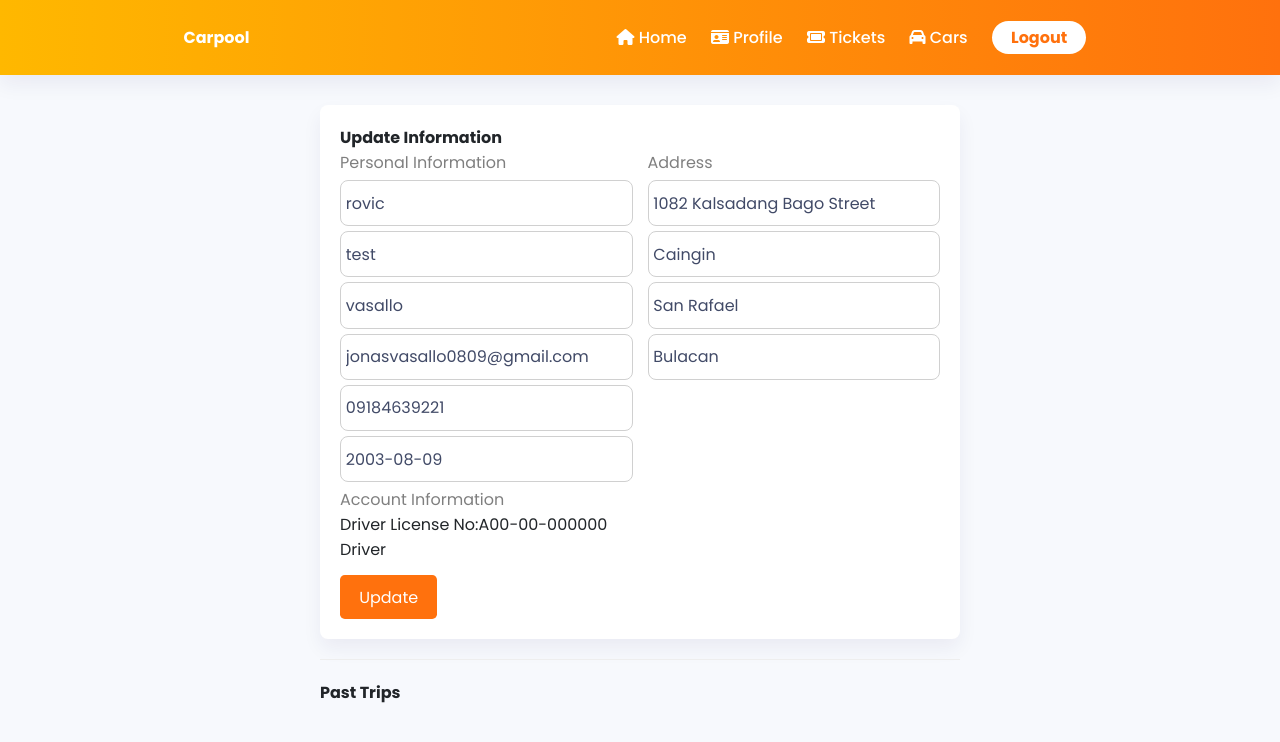
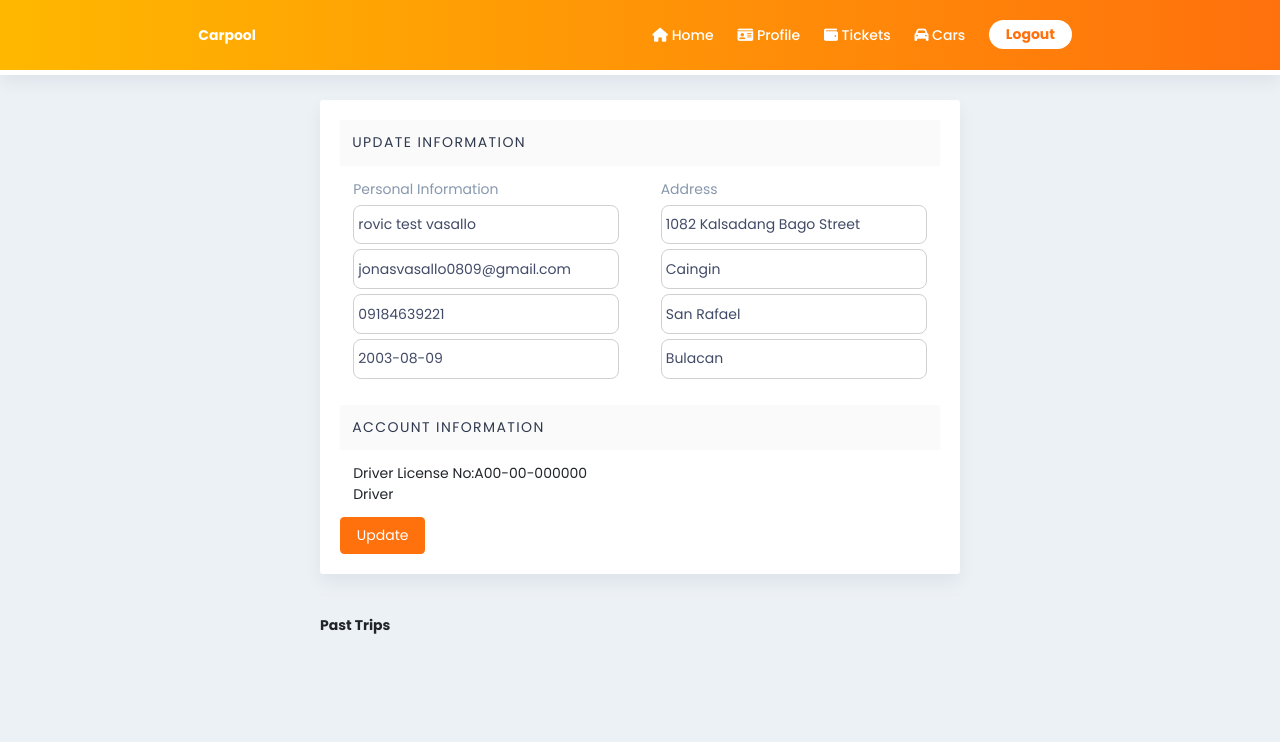
Before and after one commit to iDerrillix/vasalloj-carpool, a PHP site: page /vasalloj-carpool/profile.php in a window 1280 px wide. Shown: the top 742 px of the page. Run offline with PHP 8.4, Linux system fonts and the light colour scheme; a user stored in the database is signed in; data comes from the database, SQL or seed files in the repository; data that the repository does not hold is empty.

Commit message:
updated design pt 1

```diff
--- a/header.css
+++ b/header.css
@@ -12,6 +12,10 @@ header{
     color: white;
     box-shadow: 0 0.6em 1.2em rgba(28, 0, 80, 0.06);
     height: 75px;
+    border-bottom: 5px solid #fff;
+    margin-bottom: -5px;
+    position: fixed;
+    width: 100%;
 }
 header ul li a{
     text-decoration: none;
--- a/header.php
+++ b/header.php
@@ -1,7 +1,7 @@
 <!DOCTYPE html>
 <html lang="en">
 <head>
-<script src="https://cdnjs.cloudflare.com/ajax/libs/jquery/3.7.0/jquery.min.js" integrity="sha512-3gJwYpMe3QewGELv8k/BX9vcqhryRdzRMxVfq6ngyWXwo03GFEzjsUm8Q7RZcHPHksttq7/GFoxjCVUjkjvPdw==" crossorigin="anonymous" referrerpolicy="no-referrer"></script>
+    <script src="https://cdnjs.cloudflare.com/ajax/libs/jquery/3.7.0/jquery.min.js" integrity="sha512-3gJwYpMe3QewGELv8k/BX9vcqhryRdzRMxVfq6ngyWXwo03GFEzjsUm8Q7RZcHPHksttq7/GFoxjCVUjkjvPdw==" crossorigin="anonymous" referrerpolicy="no-referrer"></script>
     <link rel="stylesheet" href="modal.css">
     <link rel="stylesheet" href="header.css">
     <link rel="stylesheet" href="https://cdnjs.cloudflare.com/ajax/libs/font-awesome/6.4.0/css/all.min.css" integrity="sha512-iecdLmaskl7CVkqkXNQ/ZH/XLlvWZOJyj7Yy7tcenmpD1ypASozpmT/E0iPtmFIB46ZmdtAc9eNBvH0H/ZpiBw==" crossorigin="anonymous" referrerpolicy="no-referrer" />
@@ -23,7 +23,7 @@
                 <a href="profile.php"><i class="fa-solid fa-id-card"></i> Profile</a>
             </li>
             <li>
-                <a href="tickets.php"><i class="fa-solid fa-ticket"></i> Tickets</a>
+                <a href="tickets.php"><i class="fa-solid fa-wallet"></i> Tickets</a>
             </li>
             <li>
                 <a href="car.php"><i class="fa-solid fa-car"></i> Cars</a>
--- a/modal.css
+++ b/modal.css
@@ -67,7 +67,7 @@ h2{
     font-size: 21px;
 }
 
-p{
+.modal p{
     margin: 0;
     color: rgba(0, 0, 0, 0.5);
 }
--- a/profile.php
+++ b/profile.php
@@ -1,6 +1,7 @@
 <!DOCTYPE html>
 <html lang="en">
 <head>
+    <style></style>
     <link rel="stylesheet" href="utilities.css">
     <link rel="stylesheet" href="flex.css">
     <link rel="stylesheet" href="style.css">
@@ -22,25 +23,27 @@
         $result = mysqli_query($con, $query);
         $row = mysqli_fetch_assoc($result);
     ?>
-    <div class="container" style="width: 50%; margin-top: 20px; margin: 20px auto; text-align: left;">
+    <div class="container" style="width: 50%; margin: 0 auto; margin-top: 100px; text-align: left;">
         <?php
             if(isset($_GET['status']) && $_GET['status'] == 'success'){
                 echo "<p style='color:green;'>Successfully Updated</p>";
             }
         ?>
-        <h3>Update Information</h3>
+        <div class="heading">
+            <p class="main-text">UPDATE INFORMATION</p>
+        </div>
+
         <form action="./script/update.php" method="POST">
             <div class="flex">
-                <div class="box" style="width: 50%;">
+                <div class="text-div" style="width: 50%;">
                     <p>Personal Information</p>
-                    <input type="text" name="uFName" id="" required placeholder="First Name" class="text-box" value="<?php echo $row['fname'];?>" readonly>
-                    <input type="text" name="uMName" id="" required placeholder="Middle Name" class="text-box" value="<?php echo $row['mname'];?>" readonly>
-                    <input type="text" name="uLName" id="" required placeholder="Last Name" class="text-box" value="<?php echo $row['lname'];?>" readonly>
+                    <p></p>
+                    <input type="text" name="uFName" id="" required placeholder="First Name" class="text-box" value="<?php echo $row['fname']." ".$row['mname']." ".$row['lname'];?>" readonly>
                     <input type="email" name="uEmail" id="" readonly placeholder="Email Address" class="text-box" value="<?php echo $row['uEmail'];?>">
                     <input type="tel" name="uPhone" id="" required placeholder="Phone Number" class="text-box" value="<?php echo $row['uPhone'];?>">
                     <input placeholder="Birthday" class="text-box" type="text" onfocus="(this.type='date')" onblur="(this.type='text')" id="date" name="bday" value="<?php echo $row['birthday'];?>" required readonly/>
                 </div>
-                <div class="box" style="width: 50%;">
+                <div class="text-div" style="width: 50%;">
                     <p>Address</p>
                     <input type="text" name="street" id="" required placeholder="Street" class="text-box" value="<?php echo $row['street'];?>">
                     <input type="text" name="brgy" id="" required placeholder="Barangay" class="text-box" value="<?php echo $row['brgy'];?>">
@@ -49,9 +52,13 @@
 
                 </div>
             </div>
+            <br>
             <div>
-                <p>Account Information</p>
-                <div class="flex col main-left">
+                <div class="heading">
+                    <p class="main-text">ACCOUNT INFORMATION</p>
+                </div>
+
+                <div class="flex col main-left text-div">
                     <?php
                         if($row['uType'] == 'Driver'){
                             echo "Driver License No:";
@@ -94,11 +101,8 @@
                             <p><i class='fa-solid fa-location-pin' style='color: #ff710d;'></i> ".$row['start_location']."</p>
                             <p><i class='fa-solid fa-location-dot' style='color: #ff710d;'></i> ".$row['end_location']."</p>
                         </div>
-                        <div>
-
-                        </div>
                         <div style='text-align: right;'>
-                            <p>₱".$row['price']."</p>
+                            <p> - <i class='fa-solid fa-ticket' style='color:#ff710d;'></i> ".$row['price']."</p>
                             <p>Not yet rated</p>
                         </div>
                     </div>
@@ -124,11 +128,8 @@
                             <p><i class='fa-solid fa-location-pin' style='color: #ff710d;'></i> ".$row['start_location']."</p>
                             <p><i class='fa-solid fa-location-dot' style='color: #ff710d;'></i> ".$row['end_location']."</p>
                         </div>
-                        <div>
-
-                        </div>
                         <div style='text-align: right;'>
-                            <p>₱".$row['price']."</p>
+                            <p>- <i class='fa-solid fa-ticket' style='color:#ff710d;'></i> ".$row['price']."</p>
                             <p>".$stars_string."</p>
                         </div>
                     </div>
--- a/style.css
+++ b/style.css
@@ -1,11 +1,11 @@
 @import url('https://fonts.googleapis.com/css2?family=Poppins:wght@300;400;500;600;700&display=swap');
 *{
     font-family: 'Poppins', sans-serif;
-    font-size: 16px;
+    font-size: 14px;
 }
 body {
     margin: 0px;
-    background-color: #f7f9fd;
+    background-color: #EBF1F4;
 
 }
 .container{
@@ -14,7 +14,7 @@ body {
     min-width: 35%;
     max-width: 75%;
     padding: 20px;
-    border-radius: 8px;
+    border-radius: 3px;
     text-align: center;
     box-shadow: 0 0.6em 1.2em rgba(28, 0, 80, 0.06);
 }
@@ -30,11 +30,9 @@ body {
 .button{
     border-radius: 30px;
     background-color: #ff710d;
-    padding: 0.6em 0.3em;
+    padding: 0.6em 1.2em;
     border: none;
     margin-top: 20px;
-    padding: 1px 50px;
-    height: 55px;
     cursor: pointer;
     color: #fff;
     font-size: 16px;
--- a/trip.php
+++ b/trip.php
@@ -119,7 +119,7 @@
                         while($rowers = mysqli_fetch_assoc($result)){
                             echo "<div>
                             <input type='radio' name='seat_id' id='seat-".$rowers['idRates']."' value='".$rowers['idRates']."' checked>
-                            <label for='seat-".$rowers['idRates']."'> ".$rowers['seat_position']." ₱".$rowers['price']."</label>
+                            <label for='seat-".$rowers['idRates']."'><i class='fa-solid fa-ticket' style='color:#ff710d;'></i> ".$rowers['price']."-".$rowers['seat_position']."</label>
                         </div>";
                         }
                     ?>
--- a/utilities.css
+++ b/utilities.css
@@ -8,8 +8,12 @@
     margin: 0;
     padding: 0;
     font-family: 'Poppins', sans-serif;
-    font-size: 16px;
+    font-size: 14px;
     box-sizing: border-box;
+}
+p{
+    /* color: rgba(0,0,0,.87); */
+    color: #8798ad;
 }
 html{
     scroll-behavior: smooth;
@@ -18,7 +22,7 @@ html,body{
     overflow-x: hidden;
 }
 body{
-    background-color: #f7f9fd;
+    background-color: #EBF1F4;
     scroll-snap-type: y mandatory;
 }
 
@@ -54,7 +58,7 @@ body{
    margin-bottom: 0.6em;
 }
 .text-box:focus{
-    border-color: #587ef4;
+    border-color: #ff710d;
 }
 
 .input-btn{
@@ -68,11 +72,44 @@ body{
     border-radius: 0.3em;
     cursor: pointer;
     text-decoration: none;
+    transition: 0.5s;
 }
 .input-btn:hover{
     background-color: #fff;
     outline: 1px solid #ff710d;
     color: #ff710d;
+}
+.secondary-input-btn{
+    font-size: 1em;
+    margin-top: 0.8em;
+    background-color: #ffe2ce;
+    border: none;
+    outline: none;
+    color: #ffa769;
+    padding: 0.6em 1.2em;
+    border-radius: 0.3em;
+    cursor: pointer;
+    text-decoration: none;
+    transition: 0.5s;
+}
+
+/* Typography*/
+.heading{
+    background: rgba(0,0,0,.02);
+    color: rgba(0,0,0,.87);
+    font-size: 1.125rem;
+    padding: 0.875rem;
+    text-transform: capitalize;
+    letter-spacing: 0.1rem;
+}
+.text-div{
+    padding: 0.9375rem 0.9375rem 0;
+}
+.main-text{
+    color: #2f394e;
+}
+.second-text{
+    color: #8798ad;
 }
 
 /* Flex Styles*/
@@ -154,3 +191,18 @@ hr{
             border: 0;
             border-top: 1px solid #eee;
 }
+
+.simple-table{
+    border-collapse: collapse;
+    text-align: left;
+    overflow: scroll;
+}
+.simple-table tr{
+    border-bottom: 1px solid #EBF1F4;
+}
+.simple-table tr td{
+    padding: 1rem 0;
+}
+.cell-bold{
+    letter-spacing: 0.1em;
+}
```
Also changed, not shown: index.php (+85 -6 lines), tickets.php (+38 -52 lines).
